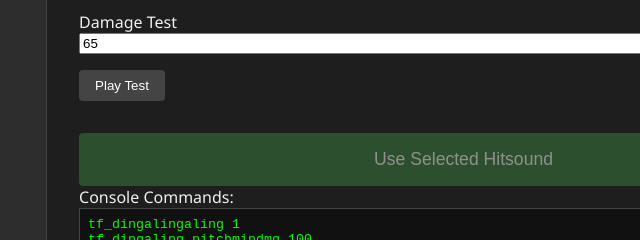
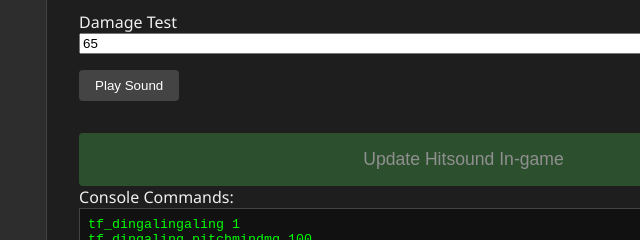
Before and after one commit to n4ver/hitman, a plain HTML site: page src/index.html in a window 1280 px wide. Shown: the part 285-525 px from the top of the page, 400-1040 px from the left. Drawn offline with Linux system fonts and the light colour scheme.

Commit message:
Change button labels for test and use actions

```diff
--- a/src/index.html
+++ b/src/index.html
@@ -37,11 +37,11 @@
                     <label for="damage-input">Damage Test</label>
                     <input type="number" id="damage-input" value="65" min="1">
                 </div>
-                <button id="btn-test-play">Play Test</button>
+                <button id="btn-test-play">Play Sound</button>
             </section>
 
             <section class="action-section">
-                <button id="btn-use" class="success" disabled>Use Selected Hitsound</button>
+                <button id="btn-use" class="success" disabled>Update Hitsound In-game</button>
 
                 <div class="console-output">
                     <label>Console Commands:</label>
```
